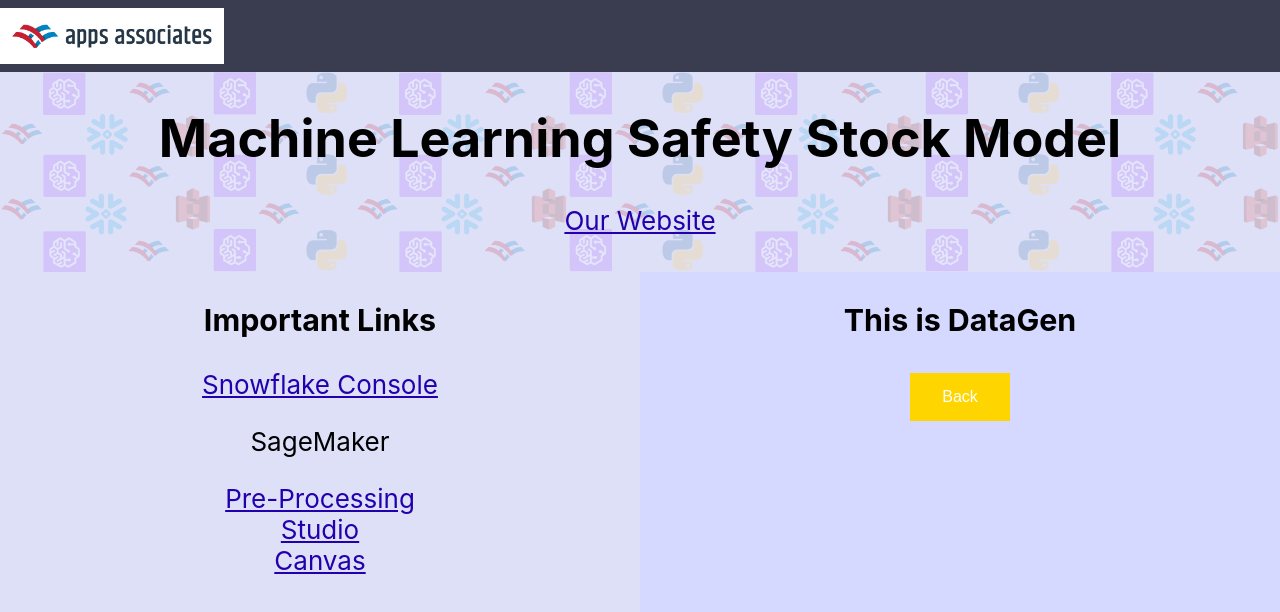
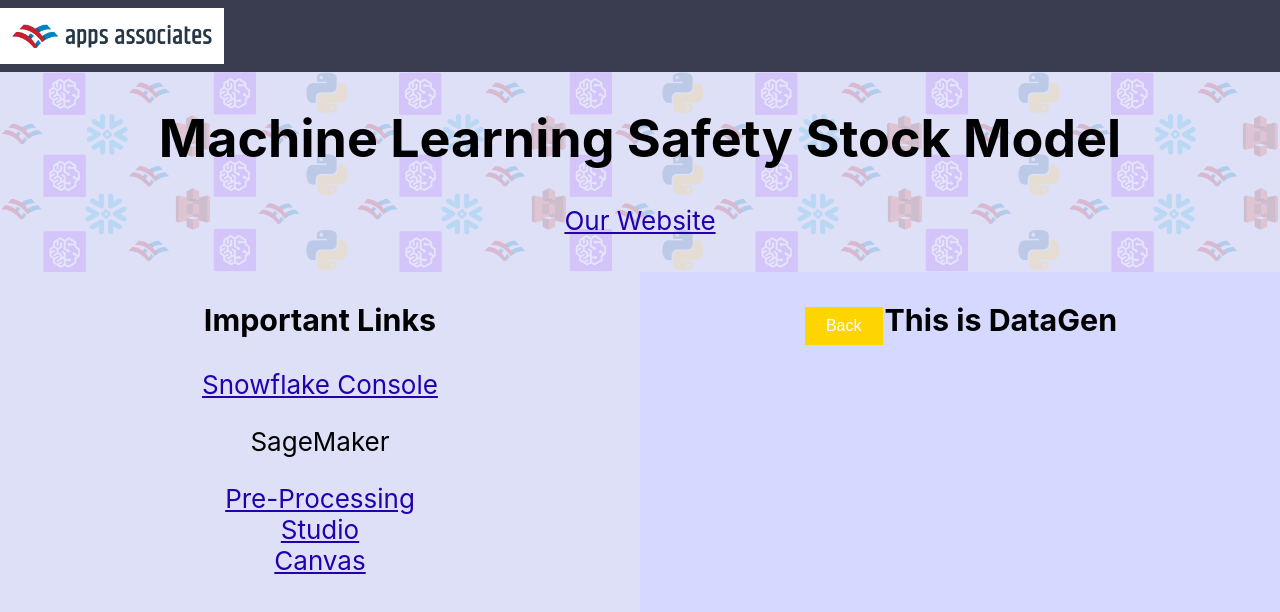
Before and after one commit to colinmartin01/ml_launch_page, a React (Create React App) app: page / in a window 1280 px wide. Both pictures are taken after a click on the button "Use Apps Associates Python DataGen". Shown: the top 612 px of the page. Built offline with nearby package versions, Linux system fonts and the light colour scheme.

Commit message:
File upload accepts only csv and xlsx files

```diff
--- a/src/App.css
+++ b/src/App.css
@@ -70,6 +70,11 @@
   background-color: #ffd500;
 }
 
+.back {
+  padding: 10px 21px;
+  text-align: left;
+}
+
 /* App-body parent style */
 
 .App-body {
--- a/src/App.js
+++ b/src/App.js
@@ -102,7 +102,7 @@
 
   const handleFile = (event) => {
 		setSelectedFile(event.target.files[0]);
-		setIsFilePicked(true);
+    setIsFilePicked(true)
 	};
 
 	const handleSubmit = () => {
@@ -129,13 +129,14 @@
   return (
     <body className="App-body data">
       <h3>
+        <button className="button back" onClick={onClick}>
+        Back
+        </button>
         This is S3
       </h3>
-      <button className="button" onClick={onClick}>
-        Back
-      </button>
       <input className="button" type="file" name="file" onChange={handleFile} />
       {isFilePicked ? (
+        selectedFile.name.split('.').pop() == "csv" || selectedFile.name.split('.').pop() == "xlsx" ? (
           <div>
             <p className="fileInfo">Filename: {selectedFile.name}</p>
             <p className="fileInfo">Filetype: {selectedFile.type}</p>
@@ -146,7 +147,10 @@
             </p>
           </div>
         ) : (
-				<p>Select a file to show details</p>
+          <p>Error: incorrect file type, please submit a .xlsx or .csv file</p>
+        )
+			) : (
+				<p>Select a csv or excel file to show details</p>
 			)}
       <div>
         <button className="button" onClick={handleSubmit}>Submit</button>
@@ -159,11 +163,11 @@
   return (
     <body className="App-body data">
       <h3>
+        <button className="button datagen back" onClick={onClick}>
+          Back
+        </button>
         This is DataGen
       </h3>
-      <button className="button datagen" onClick={onClick}>
-        Back
-      </button>
     </body>
   )
 }
```
Lines whose indentation alone changed are shown as unchanged.
